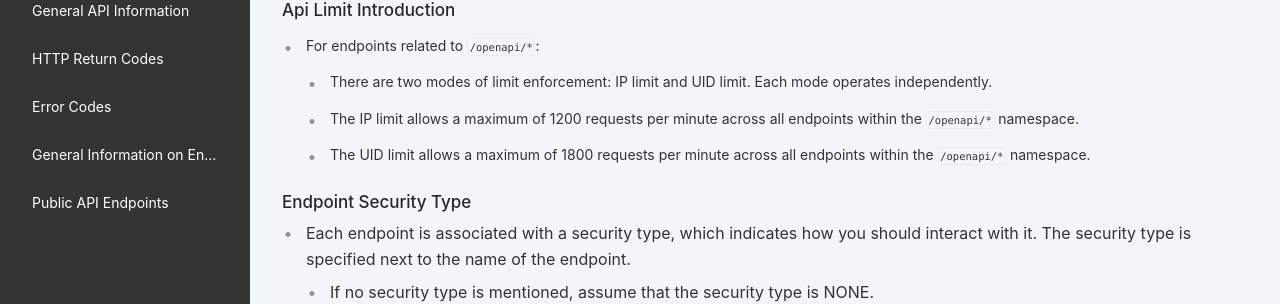
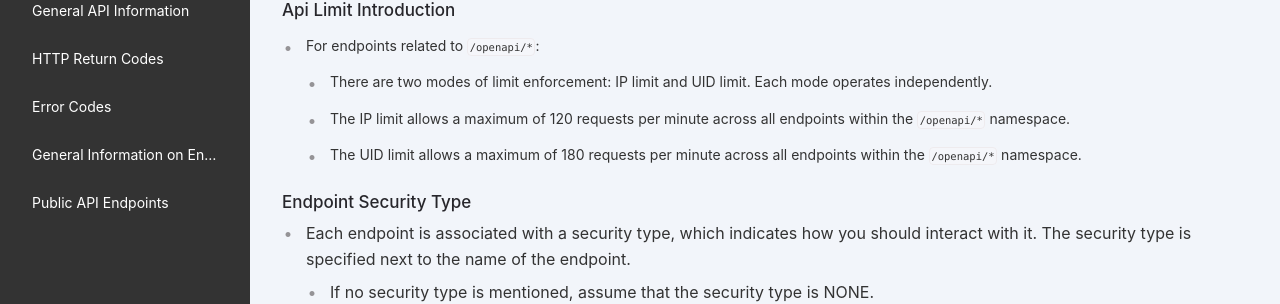
Before and after one commit to coins-docs/xyz, a Jekyll site: the page built from docs/rest-api.md, in a window 1280 px wide and 900 px high, scrolled down 3059 px. Shown: the part 150-454 px from the top of the window. Built offline with Jekyll 4.4.1, drawn with Linux system fonts in a browser that asks for light colours.

Commit message:
Update rest-api.md

```diff
--- a/docs/rest-api.md
+++ b/docs/rest-api.md
@@ -162,9 +162,9 @@ Postman collections are available, and they are recommended for new users seekin
 
   * There are two modes of limit enforcement: IP limit and UID limit. Each mode operates independently.
 
-  * The IP limit allows a maximum of 1200 requests per minute across all endpoints within the `/openapi/*` namespace.
-
-  * The UID limit allows a maximum of 1800 requests per minute across all endpoints within the `/openapi/*` namespace.
+  * The IP limit allows a maximum of 120 requests per minute across all endpoints within the `/openapi/*` namespace.
+
+  * The UID limit allows a maximum of 180 requests per minute across all endpoints within the `/openapi/*` namespace.
 
 
 
```
